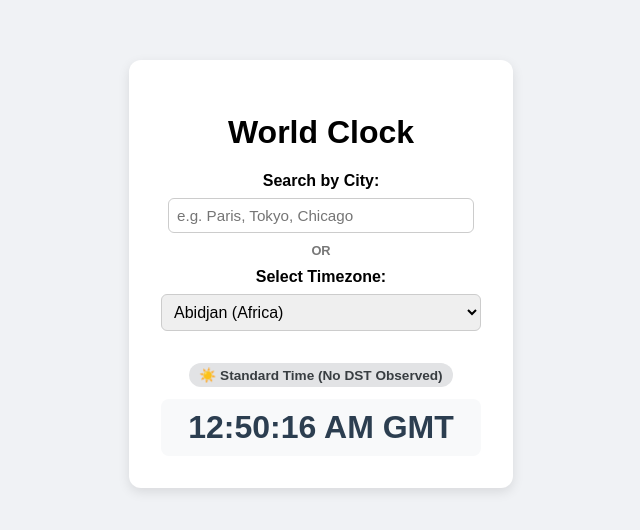
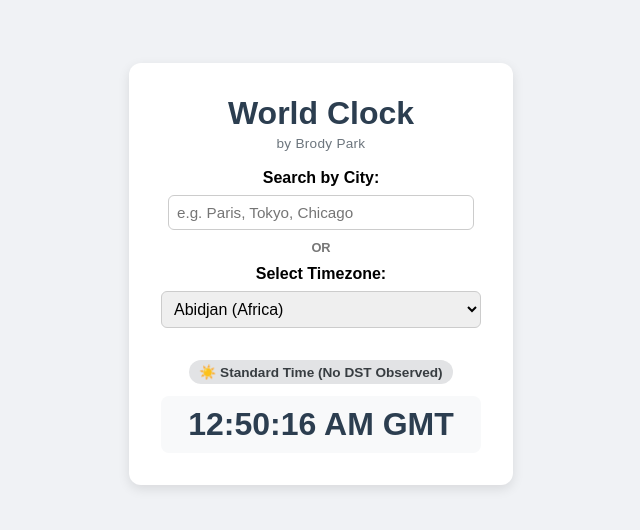
Before and after one commit to brodypark/Timezone_Website, a plain HTML site: page index.html in a window 1280 px wide. Shown: the part 126-656 px from the top of the page, without its empty margins (319-959 px from the left). Drawn offline with Linux system fonts and the light colour scheme.

Commit message:
Added an author to the page

```diff
--- a/index.html
+++ b/index.html
@@ -12,7 +12,8 @@
 
 
   <div class="clock-card">
-  <h1>World Clock</h1>
+    <h1>World Clock</h1>
+    <p class="byline">by Brody Park</p>
 
   <!-- City Quick Search -->
   <div class="search-box">
--- a/style.css
+++ b/style.css
@@ -15,6 +15,19 @@ body {
   box-shadow: 0 4px 12px rgba(0, 0, 0, 0.1);
   text-align: center;
   width: 320px;
+}
+
+.clock-card h1 {
+  margin-top: 0;
+  margin-bottom: 4px;
+  color: #2c3e50;
+}
+
+.byline {
+  margin: 0 0 18px 0;
+  font-size: 0.85rem;
+  color: #6c757d;
+  letter-spacing: 0.02em;
 }
 
 label {
```
